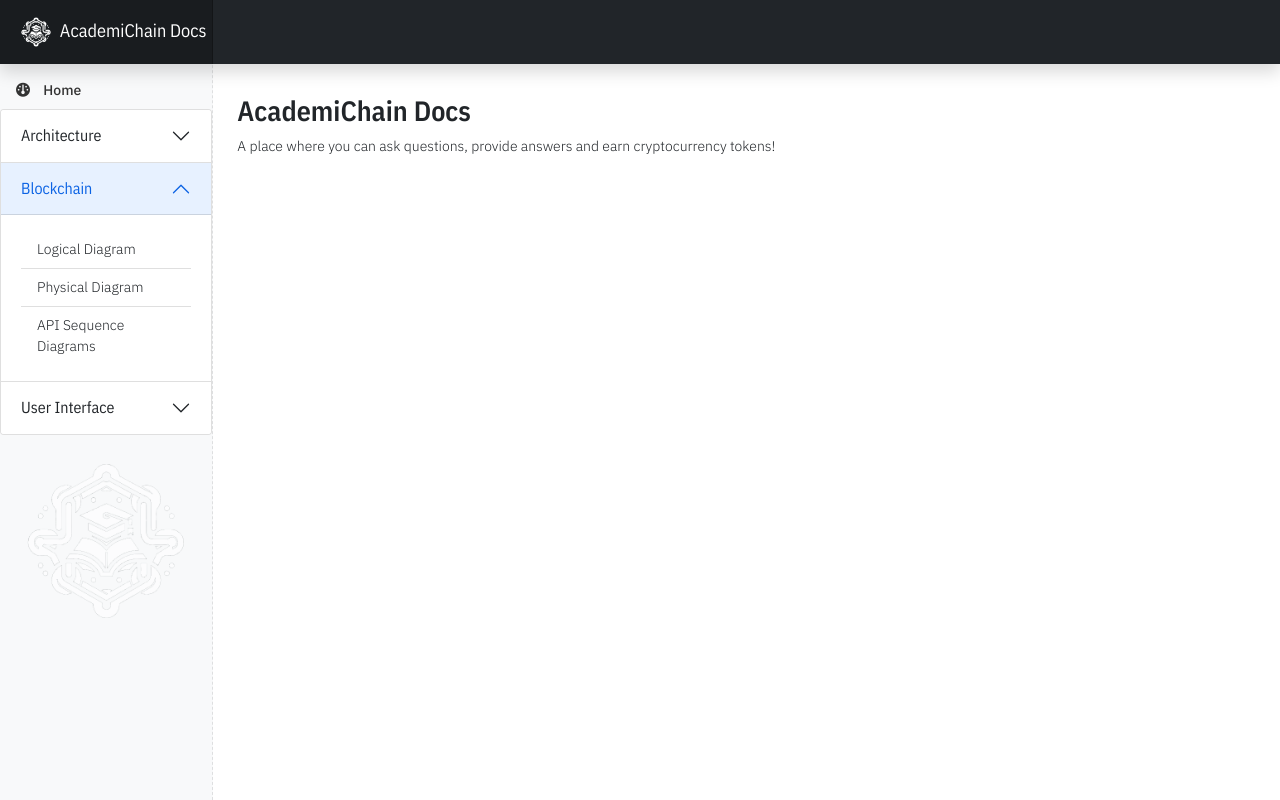
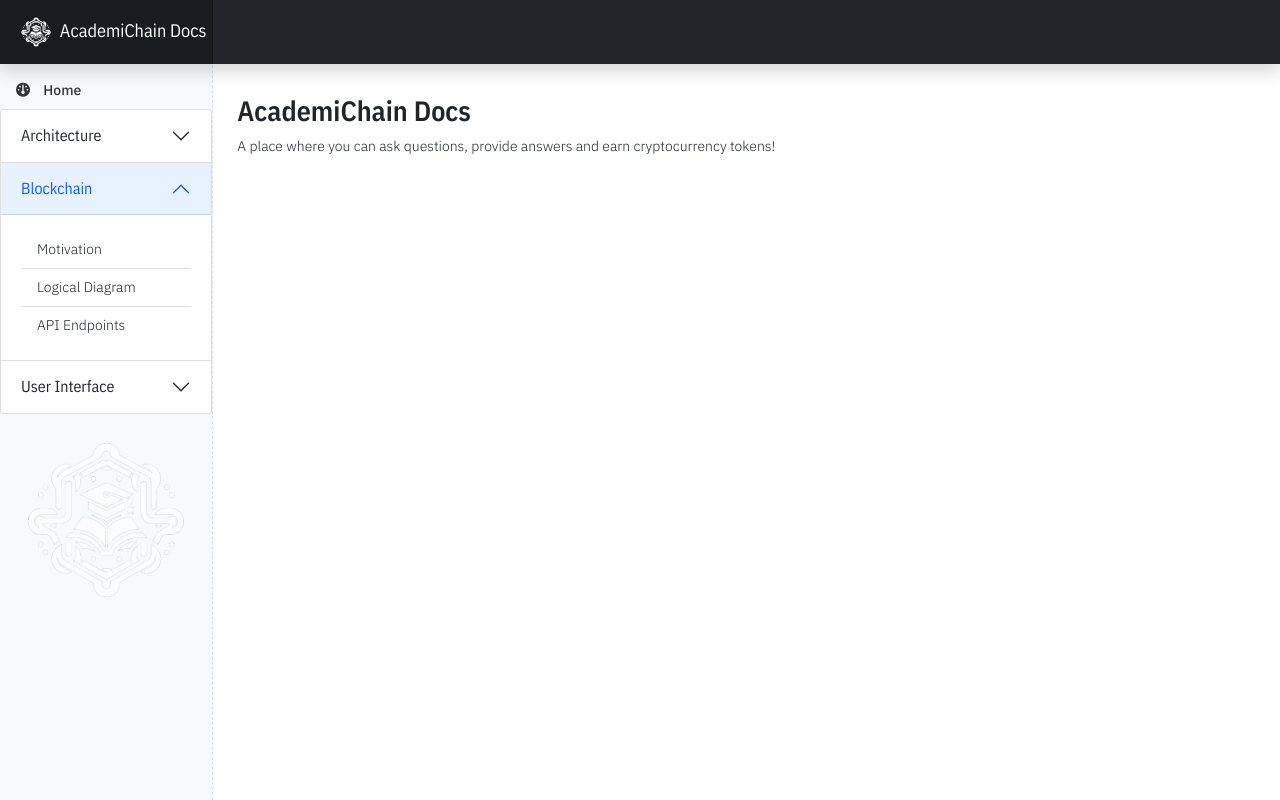
Before and after one commit to smicho01/msc-academichain-docs, a PHP site: page / in a window 1280 px wide, after a click on "Blockchain". Run offline with PHP 8.4, Linux system fonts and the light colour scheme; some libraries are stand-ins or nearby versions.

Commit message:
Update Blockchain links

```diff
--- a/layout/_sidebar_nav.php
+++ b/layout/_sidebar_nav.php
@@ -53,9 +53,9 @@
                       data-bs-parent="#accordionExample">
                       <div class="accordion-body">
                           <ul class="list-group list-group-flush">
+                              <li class="list-group-item"><a href="">Motivation</a></li>
                               <li class="list-group-item"><a href="">Logical Diagram</a></li>
-                              <li class="list-group-item"><a href="">Physical Diagram</a></li>
-                              <li class="list-group-item"><a href="">API Sequence Diagrams</a></li>
+                              <li class="list-group-item"><a href="">API Endpoints</a></li>
                           </ul>
                       </div>
                   </div>
```
